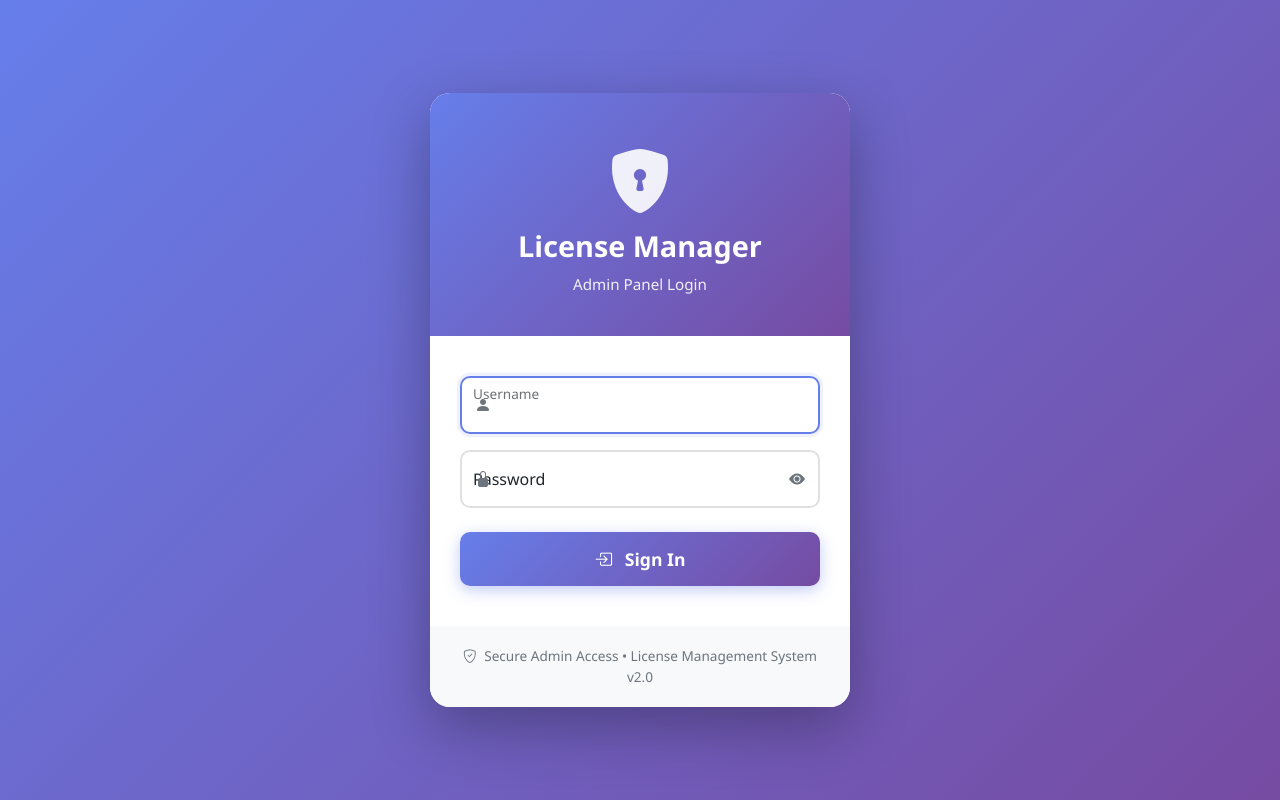
After one commit to Demonblood9/basic_login, a Flask app: template backend/templates/admin_login.html in a window 1280 px wide. The commit adds this page. Run offline with Flask 3, Linux system fonts and the light colour scheme; the template is opened without the code that fills it, so the values that code supplies are empty.

Commit message:
Add secure authentication system to admin panel
Security Implementation:
✅ Session-based authentication for all admin routes
✅ Password hashing with SHA-256
✅ Login required decorator for route protection
✅ Secure login/logout functionality
✅ Auto-redirect for unauthorized access

New Features:
- AdminUser database model for storing admin credentials
- Beautiful gradient login page with password visibility toggle
- User info display in sidebar (shows logged-in username)
- Logout button in sidebar
- Flash message feedback for login attempts
- Admin user creation utility (create_admin.py)
- Windows batch script for easy admin creation

Protected Routes:
- All /admin/* routes now require authentication
- Automatic redirect to /admin/login if not logged in
- API routes (/api/validate, /health) remain public for clients

Database Changes:
- Added AdminUser table with fields:
  - id, username, password_hash
  - created_at, last_login timestamps
- Password methods: set_password(), check_password()

Frontend Updates:
- backend/templates/admin_login.html: Professional login page
  - Gradient design matching admin panel theme
  - Form validation and error messages
  - Password toggle (show/hide)
  - Auto-dismissing alerts
- backend/templates/base.html: Added user section
  - Display logged-in username
  - Logout button at bottom of sidebar

Admin Management:
- backend/create_admin.py: Interactive admin creation script
  - Username validation (checks for duplicates)
  - Password strength requirements (min 6 chars)
  - Password confirmation
  - Secure input (hidden password entry)
- backend/create_admin.bat: Windows convenience wrapper

Documentation:
- Updated WEB_ADMIN_QUICKSTART.md with:
  - Admin account creation steps
  - Security & Authentication section
  - Best practices for admin management
  - Protected vs public routes list

Usage:
1. Create admin: python backend/create_admin.py
2. Start server: python backend/license_server.py
3. Login at: http://localhost:5000/admin/login
4. All admin pages now require authentication!

```diff
--- /dev/null
+++ b/backend/templates/admin_login.html
@@ -0,0 +1,263 @@
+<!DOCTYPE html>
+<html lang="en">
+<head>
+    <meta charset="UTF-8">
+    <meta name="viewport" content="width=device-width, initial-scale=1.0">
+    <title>Admin Login - License Manager</title>
+    <link href="https://cdn.jsdelivr.net/npm/bootstrap@5.3.0/dist/css/bootstrap.min.css" rel="stylesheet">
+    <link rel="stylesheet" href="https://cdn.jsdelivr.net/npm/bootstrap-icons@1.10.0/font/bootstrap-icons.css">
+    <style>
+        body {
+            background: linear-gradient(135deg, #667eea 0%, #764ba2 100%);
+            min-height: 100vh;
+            display: flex;
+            align-items: center;
+            justify-content: center;
+            font-family: 'Segoe UI', Tahoma, Geneva, Verdana, sans-serif;
+        }
+
+        .login-container {
+            max-width: 450px;
+            width: 100%;
+            padding: 0 15px;
+        }
+
+        .login-card {
+            background: white;
+            border-radius: 20px;
+            box-shadow: 0 20px 60px rgba(0,0,0,0.3);
+            overflow: hidden;
+            animation: slideUp 0.5s ease-out;
+        }
+
+        @keyframes slideUp {
+            from {
+                opacity: 0;
+                transform: translateY(30px);
+            }
+            to {
+                opacity: 1;
+                transform: translateY(0);
+            }
+        }
+
+        .login-header {
+            background: linear-gradient(135deg, #667eea 0%, #764ba2 100%);
+            color: white;
+            padding: 40px 30px;
+            text-align: center;
+        }
+
+        .login-header i {
+            font-size: 4rem;
+            margin-bottom: 15px;
+            opacity: 0.9;
+        }
+
+        .login-header h2 {
+            margin: 0;
+            font-weight: 700;
+            font-size: 1.8rem;
+        }
+
+        .login-header p {
+            margin: 10px 0 0 0;
+            opacity: 0.9;
+            font-size: 0.95rem;
+        }
+
+        .login-body {
+            padding: 40px 30px;
+        }
+
+        .form-floating {
+            margin-bottom: 20px;
+        }
+
+        .form-floating > .form-control {
+            border: 2px solid #e0e0e0;
+            border-radius: 10px;
+            padding: 1rem 0.75rem;
+            height: calc(3.5rem + 2px);
+            transition: all 0.3s ease;
+        }
+
+        .form-floating > .form-control:focus {
+            border-color: #667eea;
+            box-shadow: 0 0 0 0.2rem rgba(102, 126, 234, 0.1);
+        }
+
+        .form-floating > label {
+            padding: 1rem 0.75rem;
+        }
+
+        .btn-login {
+            background: linear-gradient(135deg, #667eea 0%, #764ba2 100%);
+            border: none;
+            border-radius: 10px;
+            padding: 14px;
+            font-weight: 600;
+            font-size: 1.1rem;
+            transition: all 0.3s ease;
+            box-shadow: 0 4px 15px rgba(102, 126, 234, 0.4);
+        }
+
+        .btn-login:hover {
+            transform: translateY(-2px);
+            box-shadow: 0 6px 20px rgba(102, 126, 234, 0.5);
+        }
+
+        .btn-login:active {
+            transform: translateY(0);
+        }
+
+        .alert {
+            border-radius: 10px;
+            border: none;
+            margin-bottom: 20px;
+        }
+
+        .login-footer {
+            text-align: center;
+            padding: 20px 30px;
+            background: #f8f9fa;
+            color: #6c757d;
+            font-size: 0.85rem;
+        }
+
+        .input-group-text {
+            background: transparent;
+            border: 2px solid #e0e0e0;
+            border-right: none;
+            border-radius: 10px 0 0 10px;
+        }
+
+        .password-toggle {
+            position: absolute;
+            right: 15px;
+            top: 50%;
+            transform: translateY(-50%);
+            cursor: pointer;
+            color: #6c757d;
+            z-index: 10;
+        }
+
+        .password-toggle:hover {
+            color: #667eea;
+        }
+
+        .input-icon {
+            position: absolute;
+            left: 15px;
+            top: 50%;
+            transform: translateY(-50%);
+            color: #6c757d;
+            z-index: 10;
+        }
+
+        .form-control-with-icon {
+            padding-left: 45px !important;
+        }
+
+        .position-relative {
+            position: relative;
+        }
+    </style>
+</head>
+<body>
+    <div class="login-container">
+        <div class="login-card">
+            <div class="login-header">
+                <i class="bi bi-shield-lock-fill"></i>
+                <h2>License Manager</h2>
+                <p>Admin Panel Login</p>
+            </div>
+
+            <div class="login-body">
+                {% with messages = get_flashed_messages(with_categories=true) %}
+                    {% if messages %}
+                        {% for category, message in messages %}
+                            <div class="alert alert-{{ category }} alert-dismissible fade show" role="alert">
+                                {% if category == 'danger' %}
+                                    <i class="bi bi-exclamation-triangle-fill me-2"></i>
+                                {% elif category == 'warning' %}
+                                    <i class="bi bi-exclamation-circle-fill me-2"></i>
+                                {% elif category == 'success' %}
+                                    <i class="bi bi-check-circle-fill me-2"></i>
+                                {% else %}
+                                    <i class="bi bi-info-circle-fill me-2"></i>
+                                {% endif %}
+                                {{ message }}
+                                <button type="button" class="btn-close" data-bs-dismiss="alert" aria-label="Close"></button>
+                            </div>
+                        {% endfor %}
+                    {% endif %}
+                {% endwith %}
+
+                <form method="POST" action="{{ url_for('admin_login') }}">
+                    <div class="form-floating position-relative mb-3">
+                        <i class="bi bi-person-fill input-icon"></i>
+                        <input type="text"
+                               class="form-control form-control-with-icon"
+                               id="username"
+                               name="username"
+                               placeholder="Username"
+                               required
+                               autofocus>
+                        <label for="username">Username</label>
+                    </div>
+
+                    <div class="form-floating position-relative mb-4">
+                        <i class="bi bi-lock-fill input-icon"></i>
+                        <input type="password"
+                               class="form-control form-control-with-icon"
+                               id="password"
+                               name="password"
+                               placeholder="Password"
+                               required>
+                        <label for="password">Password</label>
+                        <i class="bi bi-eye-fill password-toggle" id="togglePassword"></i>
+                    </div>
+
+                    <div class="d-grid">
+                        <button type="submit" class="btn btn-primary btn-login">
+                            <i class="bi bi-box-arrow-in-right me-2"></i>
+                            Sign In
+                        </button>
+                    </div>
+                </form>
+            </div>
+
+            <div class="login-footer">
+                <i class="bi bi-shield-check me-1"></i>
+                Secure Admin Access • License Management System v2.0
+            </div>
+        </div>
+    </div>
+
+    <script src="https://cdn.jsdelivr.net/npm/bootstrap@5.3.0/dist/js/bootstrap.bundle.min.js"></script>
+    <script>
+        // Password toggle
+        const togglePassword = document.getElementById('togglePassword');
+        const password = document.getElementById('password');
+
+        togglePassword.addEventListener('click', function() {
+            const type = password.getAttribute('type') === 'password' ? 'text' : 'password';
+            password.setAttribute('type', type);
+
+            // Toggle icon
+            this.classList.toggle('bi-eye-fill');
+            this.classList.toggle('bi-eye-slash-fill');
+        });
+
+        // Auto-dismiss alerts after 5 seconds
+        setTimeout(function() {
+            const alerts = document.querySelectorAll('.alert');
+            alerts.forEach(function(alert) {
+                const bsAlert = new bootstrap.Alert(alert);
+                bsAlert.close();
+            });
+        }, 5000);
+    </script>
+</body>
+</html>
```
Also changed, not shown: WEB_ADMIN_QUICKSTART.md (+68 -5 lines), backend/create_admin.py (added, +81 -0 lines), backend/license_server.py (+78 -1 lines), backend/templates/base.html (+18 -0 lines), 1 other file.
